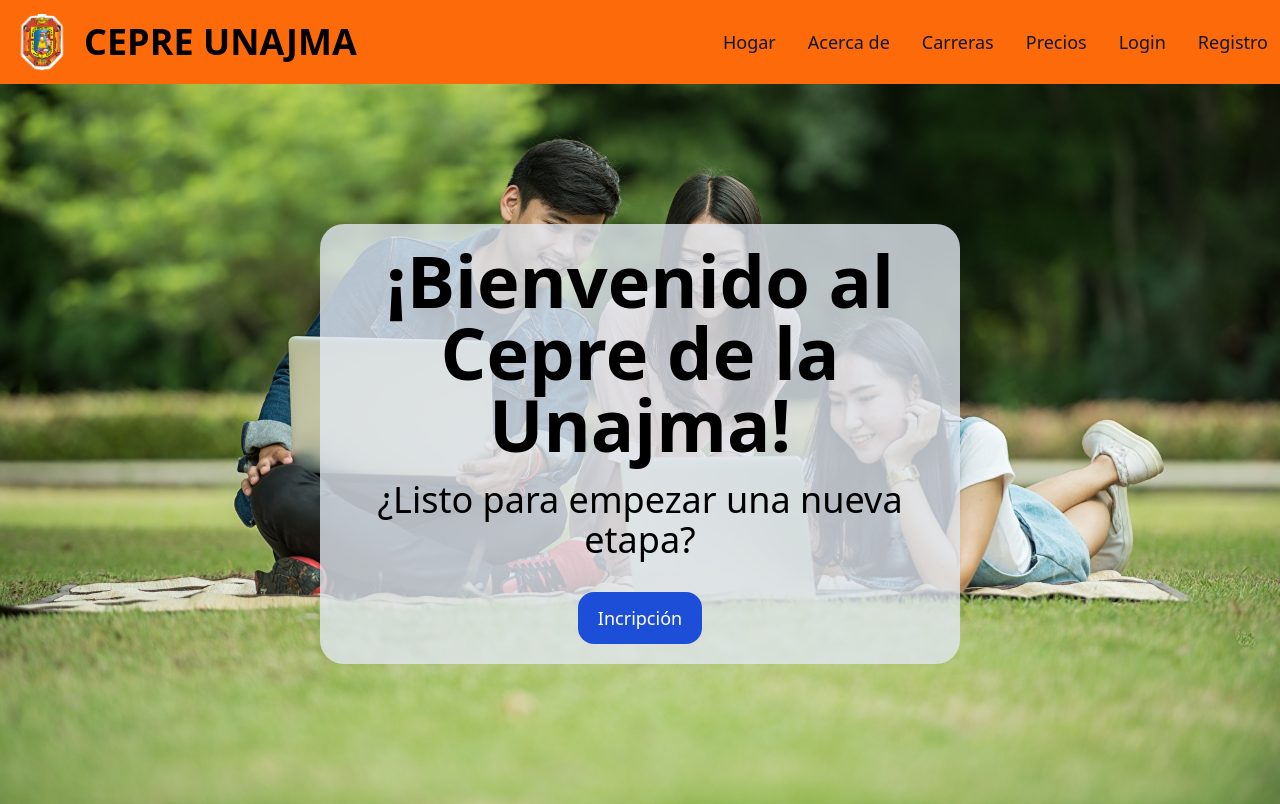
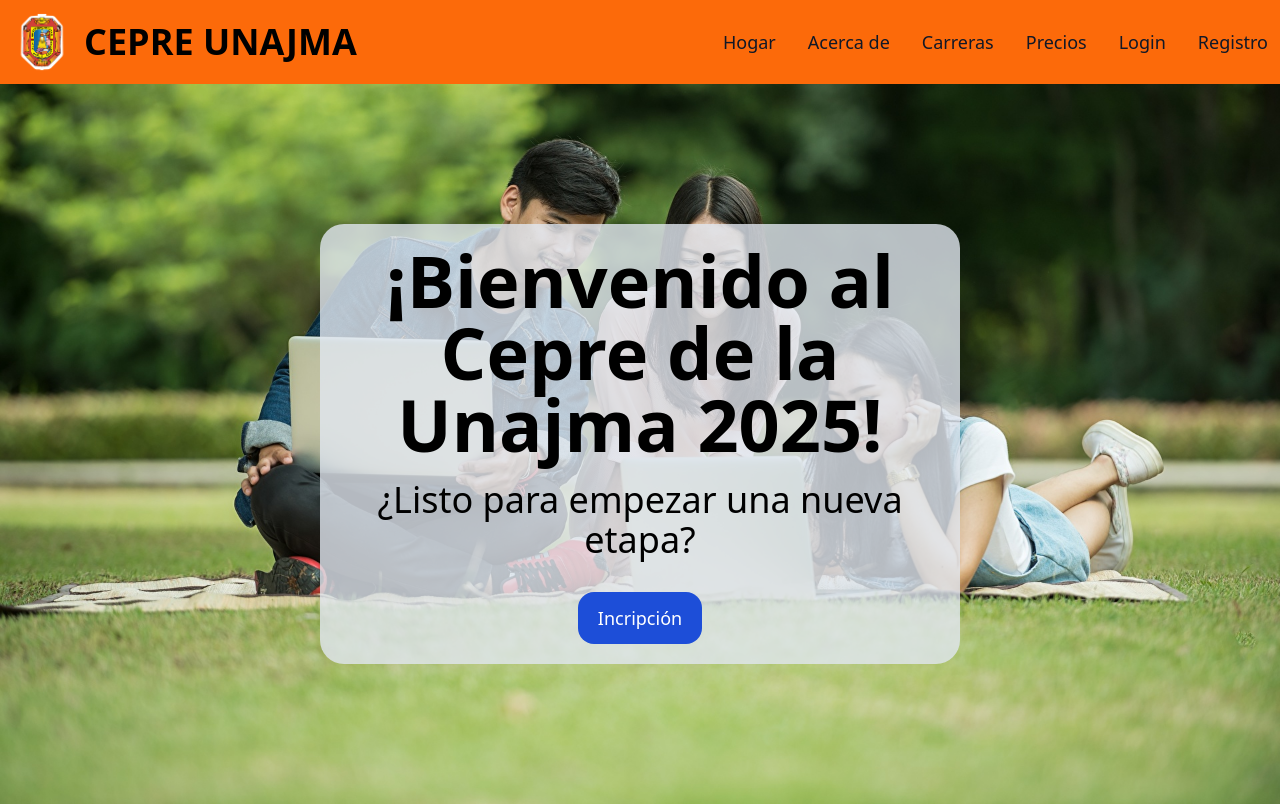
Before and after one commit to Maschine12/Cepre_Kevin, a Next.js app: page / in a window 1280 px wide. Built offline with nearby package versions, Linux system fonts and the light colour scheme; no server answers.

Commit message:
hola
cepre 2025

```diff
--- a/package.json
+++ b/package.json
@@ -28,7 +28,12 @@
     "lucide-react": "^0.464.0",
     "mongoose": "^7.2.3",
     "next": "^15.0.3",
+<<<<<<< Updated upstream
     "next-auth": "^4.24.11",
+=======
+    "next-auth": "^4.24.10",
+    "next-auth-mongodb": "file:",
+>>>>>>> Stashed changes
     "postcss": "8.4.24",
     "react": "18.2.0",
     "react-aria-components": "^1.5.0",
--- a/src/app/page.tsx
+++ b/src/app/page.tsx
@@ -12,7 +12,7 @@ function HomePage() {
           <div className="flex flex-col w-full md:w-7/12 lg:w-6/12">
             <div className="flex flex-col items-center title-none bg-slate-200 p-5 rounded-3xl bg-opacity-80">
               <h1 className="text-7xl text-center font-semibold xl:mt-0">
-                ¡Bienvenido al Cepre de la Unajma!
+                ¡Bienvenido al Cepre de la Unajma 2025!
               </h1>
               <p className="slogan text-center p-5 text-4xl">
                 ¿Listo para empezar una nueva etapa?
```
Also changed, not shown: 2 other files (tests, documents, lock files or other folders).
